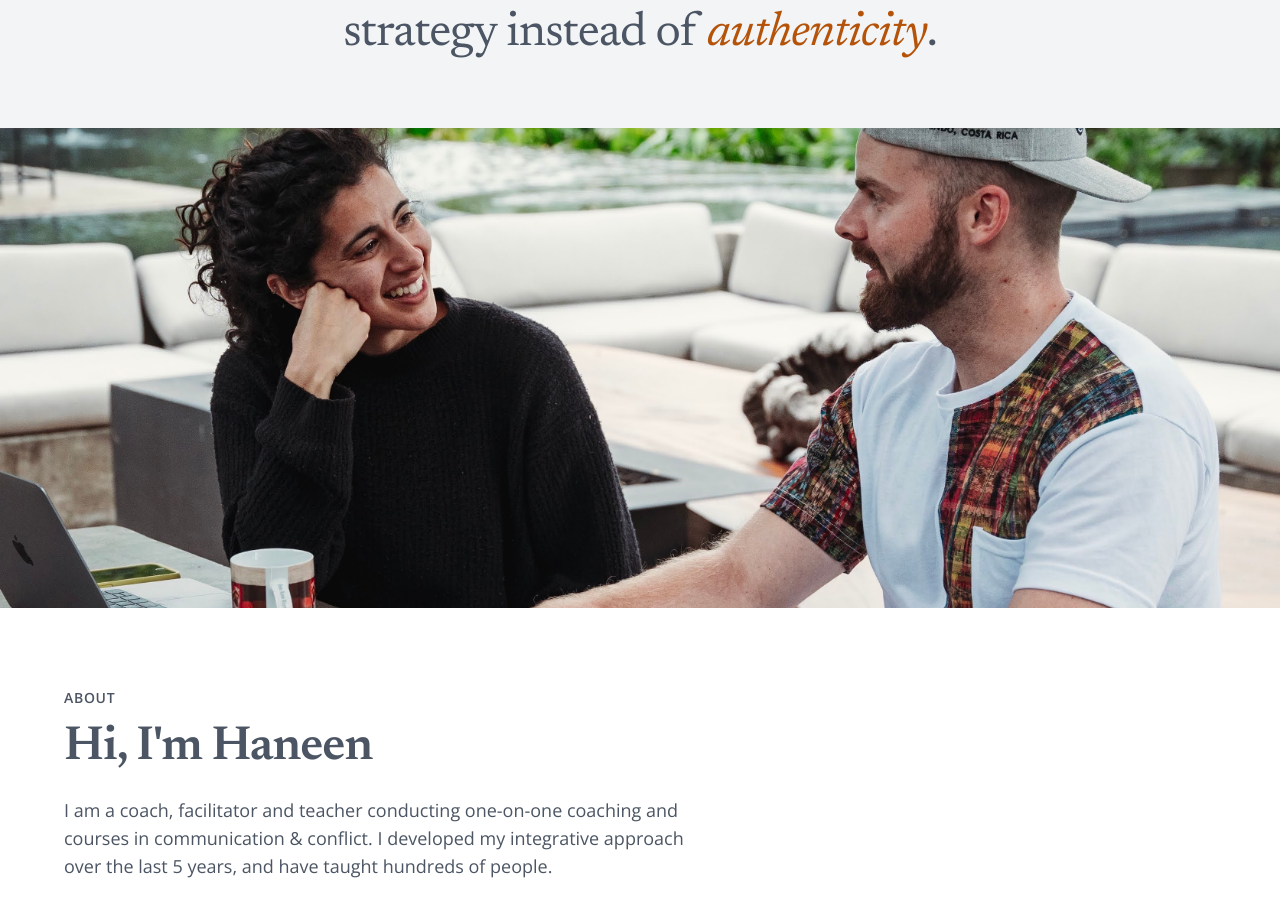
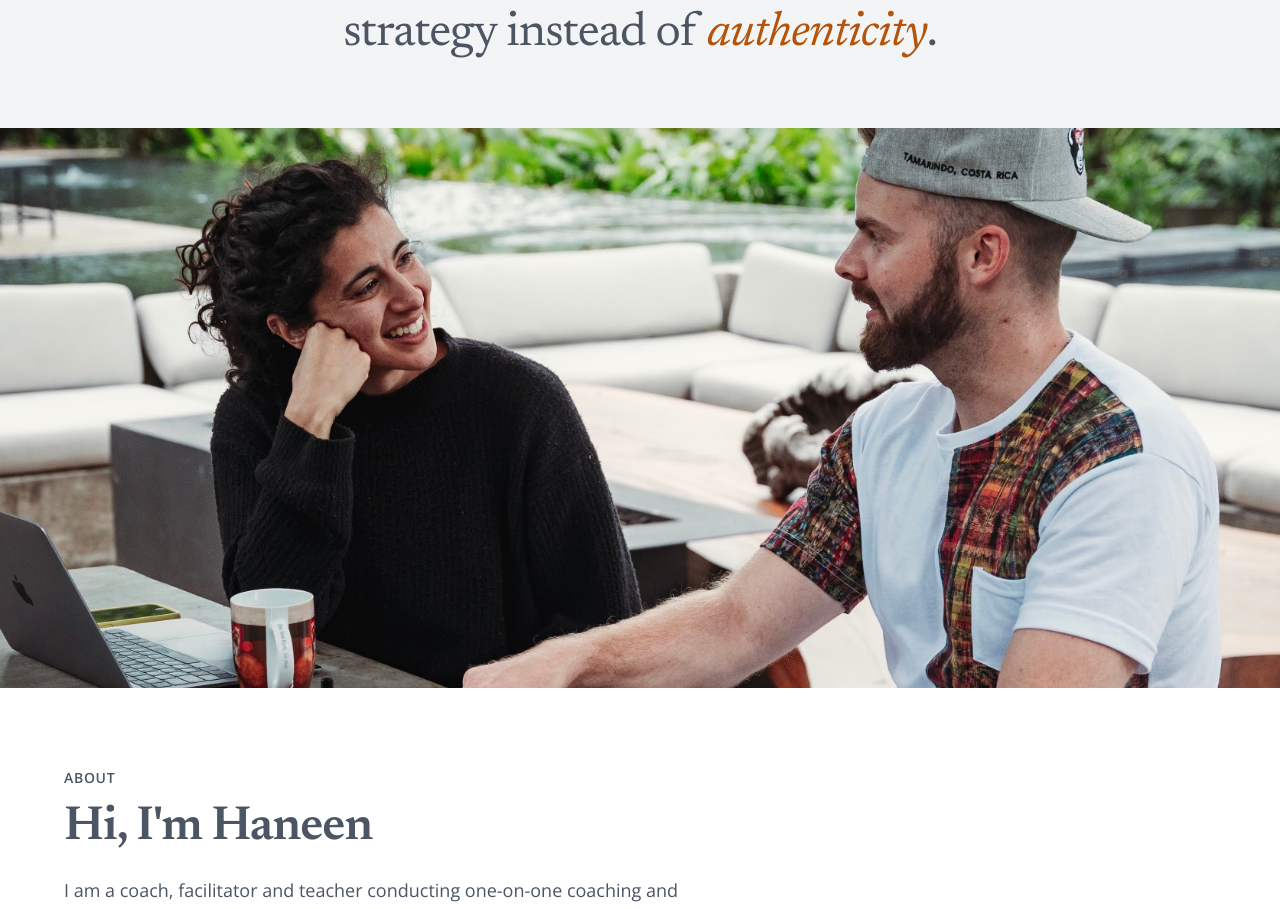
Before and after one commit to alizehkhan/communication-trainer, a React (Vite) app: page / in a window 1280 px wide. Shown: the part 3444-4353 px from the top of the page. Built offline with nearby package versions, Linux system fonts and the light colour scheme; the HTML template or start-up script is replaced by a standard one.

Commit message:
fix: aspect ratio

```diff
--- a/src/App.tsx
+++ b/src/App.tsx
@@ -1,17 +1,17 @@
 import { useRef } from "react";
+import ReactPlayer from "react-player";
 import { BrowserRouter } from "react-router-dom";
-import ReactPlayer from "react-player";
 
+import Footer from "./components/Footer";
 import About from "./sections/About";
 import Approach from "./sections/Approach";
+import Contact from "./sections/Contact";
 import Hero from "./sections/Hero";
+import Offering from "./sections/Offering";
 import Quote1 from "./sections/Quote1";
 import Quote2 from "./sections/Quote2";
+import Testimonial from "./sections/Testimonial";
 import Workshops from "./sections/Workshops";
-import Contact from "./sections/Contact";
-import Testimonial from "./sections/Testimonial";
-import Offering from "./sections/Offering";
-import Footer from "./components/Footer";
 
 import "./index.css";
 
@@ -34,7 +34,7 @@ function App() {
       <img
         src="coaching.jpg"
         alt=""
-        className="aspect-video w-full object-cover md:aspect-[16/6]"
+        className="aspect-video w-full object-cover md:aspect-[16/7]"
       />
       <About refs={sectionRefs} ref={sectionRefs.about} />
       <Testimonial />
```
